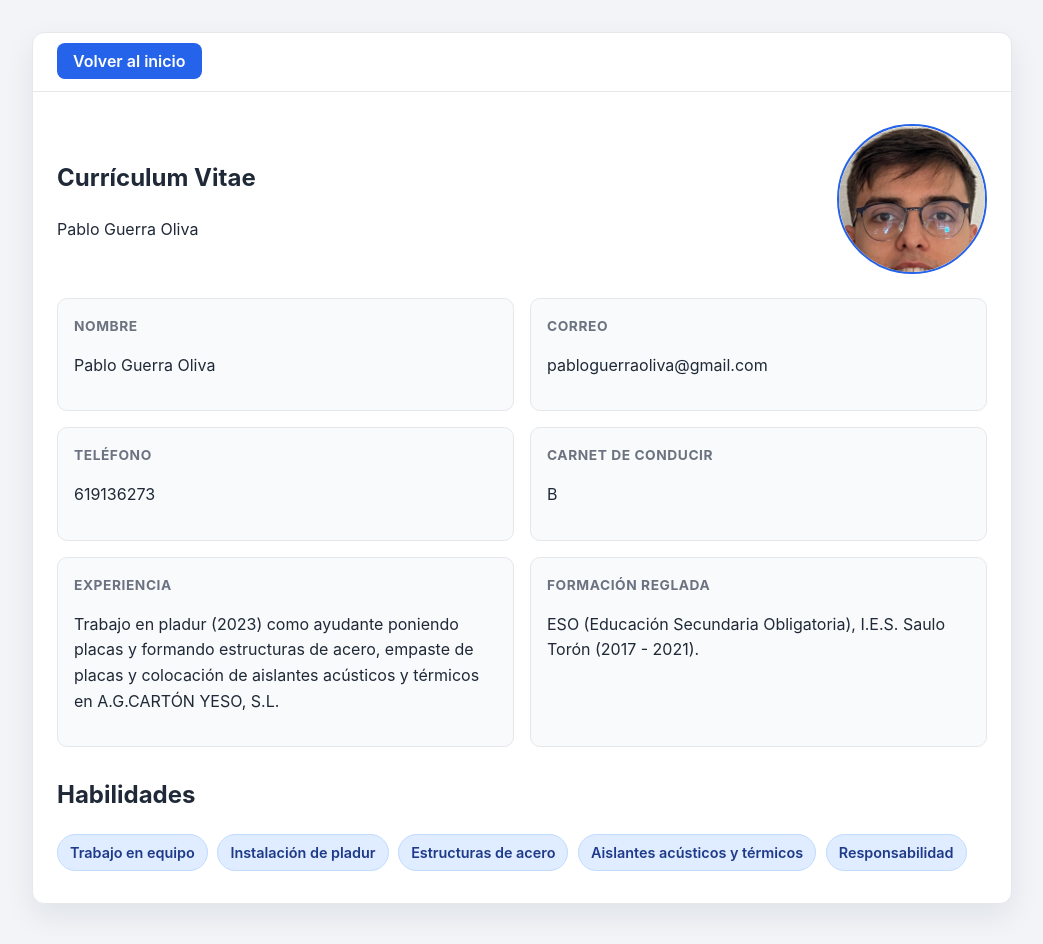
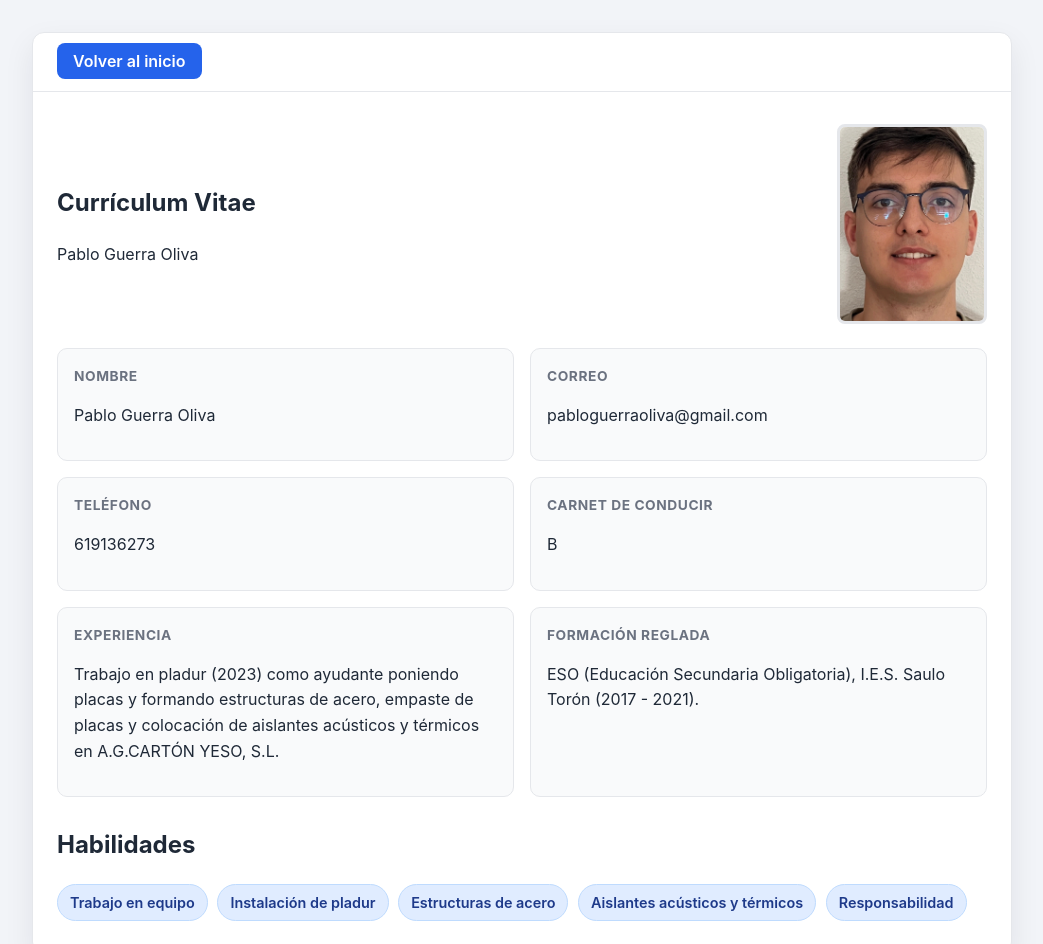
Before and after one commit to pabloguerraoliva/pabloguerraoliva, a plain HTML site: page cv.html in a window 1280 px wide. Shown: the top 944 px of the page, without its empty margins (118-1161 px from the left). Drawn offline with Linux system fonts and the light colour scheme.

Commit message:
Revert "Adjust CV profile photo framing and styling"

```diff
--- a/cv.html
+++ b/cv.html
@@ -66,11 +66,10 @@
 
     .profile-photo {
       width: 150px;
-      height: 150px;
-      border-radius: 50%;
-      border: 2px solid #2563eb;
+      height: 200px;
+      border-radius: 8px;
+      border: 3px solid var(--line);
       object-fit: cover;
-      object-position: center top;
       display: block;
     }
 
@@ -118,6 +117,7 @@
     @media (max-width: 760px) {
       .header-cv,
       .cv-grid { grid-template-columns: 1fr; }
+      .profile-photo { width: 120px; height: 160px; }
     }
   </style>
 </head>
```
